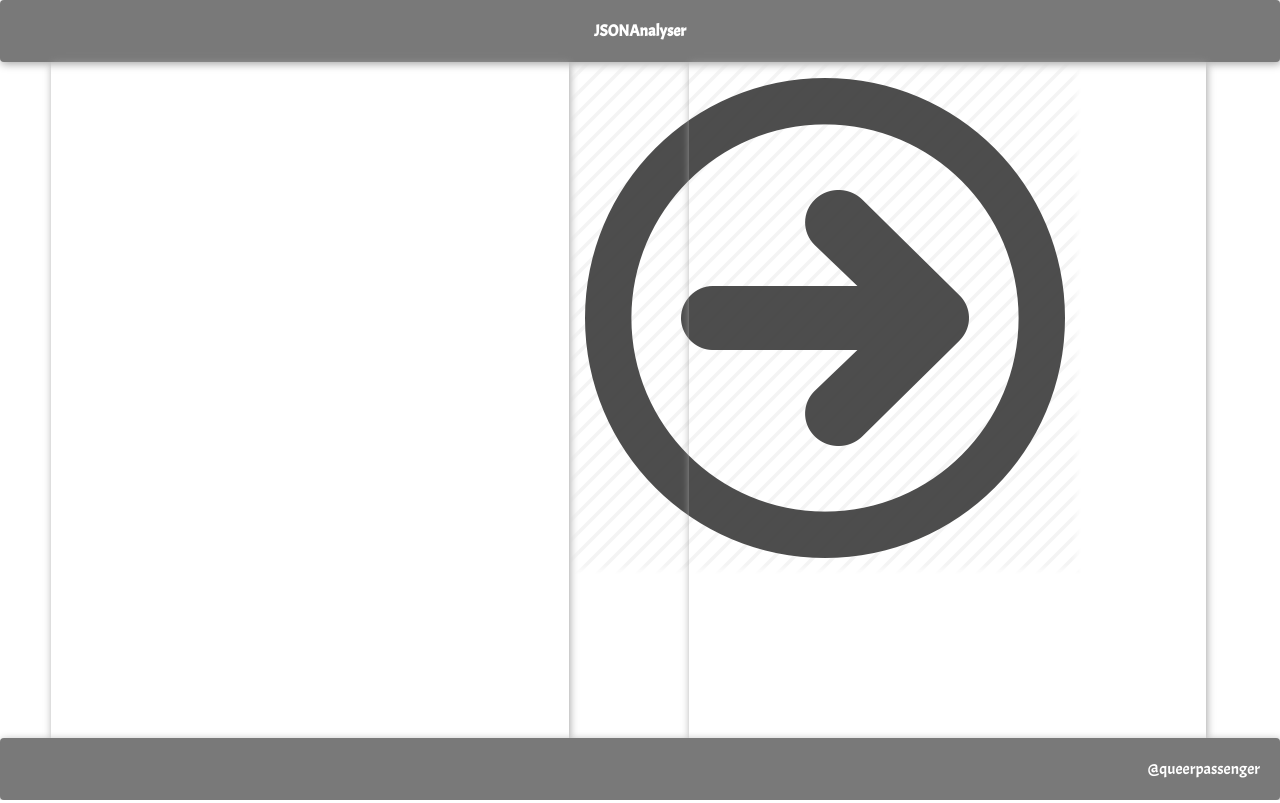
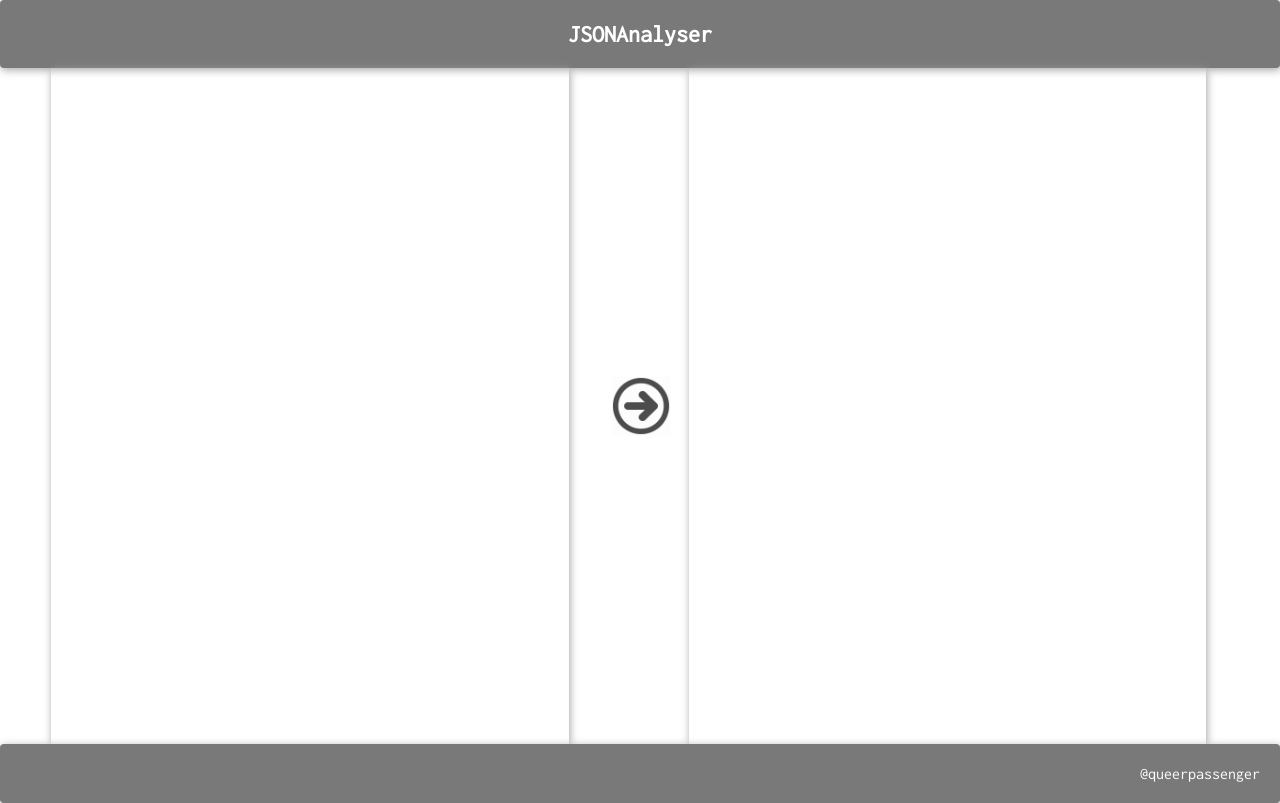
Before and after one commit to queerPassenger/jsonanalyser, a React app: page / in a window 1280 px wide. Built offline with nearby package versions, Linux system fonts and the light colour scheme.

Commit message:
renderingInprogress

```diff
--- a/css/style.css
+++ b/css/style.css
@@ -19,8 +19,8 @@
     float: left;
 }
 .logo_text{
-    font-family: acme;
-    font-size: 16px;
+    font-family:'Inconsolata';
+    font-size: 24px;
     font-weight: bold;
     color: white;
     text-align: center;
@@ -28,21 +28,31 @@
 .author_logo_text{
     text-align: right;
     margin-right: 20px;
-    font-family: acme;
+    font-family: 'Inconsolata';
     color: white;
 }
 .lhs_container,.rhs_container{
     width: 43%;
     box-shadow: 1px 2px 8px #a5a5a5;
     float: left;
-    font-family:jura;
-    padding-top:10px;
+    font-family: 'Source Code Pro';
+    font-size: 18px;
+    padding-top: 10px;
     padding-bottom: 10px;
 }
 .cs_container{
     width: 10%;
     float: left;
 }
+.right_arrow_container{
+    position:relative;
+    left:35%;
+}
+.rightArrow_img{
+    width: 60px;
+    cursor:pointer;
+}
+
 *{
    /*  outline:1px solid black; */
 }
--- a/index.html
+++ b/index.html
@@ -2,8 +2,7 @@
 <head>
 	<meta http-equiv="Content-Type" content="text/html; charset=UTF-8" />
   <title>JSON Analyser</title>
-  <link rel="stylesheet" href="//fonts.googleapis.com/css?family=Acme:300,400,600,700&amp;lang=en" />
-  <link rel="stylesheet" href="//fonts.googleapis.com/css?family=Jura:300,400,600,700&amp;lang=en" />
+  <link rel="stylesheet" href="//fonts.googleapis.com/css?family=Jura|Inconsolata|Source+Code+Pro:300,400,600,700&amp;lang=en" />
   <link rel="stylesheet" type="text/css" href="css/style.css">
 </head>
 <body>
--- a/src/jsonanalyser.jsx
+++ b/src/jsonanalyser.jsx
@@ -3,22 +3,104 @@
 class JSONAnalyser extends React.Component{
     constructor(props){
         super(props);
+        this.state={
+            renderComponent:false,
+        }
+        this.jsonToAnalyse=null,
+        this.analysedJSON=null,
+
+        this.count=-1;
+        this.collapseSet=[];
+        this.collapseFlag=true;
+
         this.style={
-            minHeight:window.innerHeight-124-20,
+            container:{
+                minHeight:window.innerHeight-(66+58)-20,
+            },
+            right_arrow_container:{
+                top:((window.innerHeight-(66+58)-20)/2)-20,
+            }
         }
+        this.analysedStyle={
+
+        };
     }
+    componentDidMount(){
+        this.computeAnalysedStyle();
+    }
+    computeAnalysedStyle(){
+        this.analysedStyle['object_parent_wrapper']={
+            paddingLeft:'2%',
+        };
+        this.analysedStyle['array_parent_wrapper']=this.analysedStyle['object_parent_wrapper'];
+        this.analysedStyle['keyIndStyle']={
+            float:'left',
+            marginRight:'5px',
+            fontSize:'16px',
+            fontFamily:'Source Code Pro',
+            fontWeight:'bold'
+        };
+        this.analysedStyle['keyIndFloatStyle']=JSON.parse(JSON.stringify(this.analysedStyle['keyIndStyle']));
+        this.analysedStyle['keyIndFloatStyle']['float']='left';
+        this.analysedStyle['valStyle']={
+            marginLeft:'4%'
+        };
+        this.analysedStyle['valueStyle']={
+            fontSize:'16px',
+            fontFamily:'Source Code Pro',
+            fontWeight:'bold'
+        };
+        this.analysedStyle['collapsable-icon']={
+            width:'30px',
+            float:'left',
+            height:'20px'
+        };
+        this.analysedStyle['hide']={
+            display:'none'
+        };
+        this.analysedStyle['valHint']={
+            fontSize:'11px',
+            fontFamily:'Source Code Pro',
+            color:'gray',
+            width:'60px',
+            display:'inline-block',
+            paddingTop:'5px',
+            paddingBottom:'5px',
+            paddingLeft:'5px'
+        }
+        this.renderComponent();
+    }
+    handleAnalyser(){
+       var innerText = this.refs['lhs'].innerText  // using innerText here because it preserves newlines
+        if(innerText[innerText.length-1] === '\n') {
+            innerText = innerText.slice(0,-1) ;
+            // get rid of weird extra newline
+        }
+        let output=innerText.replace(/(\r\n\t|\n|\r\t|\s)/gm,"");
+        let jsonOutput=JSON.parse(output);
+        this.jsonToAnalyse=jsonOutput;
+        this.renderComponent();
+    }
+    analyser(){
 
+    }
+    renderComponent(){
+        this.setState({
+            renderComponent:!this.state.renderComponent,
+        })
+    }
     render(){
         return(
-            <div className="jsonanalyser_container" style={this.style}>
-                <div className="lhs_container" contenteditable={"true"} style={this.style}>
+            <div className="jsonanalyser_container" style={this.style['container']}>
+                <div className="lhs_container" ref="lhs" contentEditable={"true"} style={this.style['container']}>
                 </div>
-                <div className="cs_container" style={this.style}>
-                    <div className="right_arrow_container">
-                        <img src="img/rightArrow.png"></img>
+                <div className="cs_container" style={this.style['container']}>
+                    <div className="right_arrow_container" style={this.style['right_arrow_container']} onClick={this.handleAnalyser.bind(this)}>
+                        <img src="img/rightArrow.png" className="rightArrow_img"></img>
                     </div>
                 </div>
-                <div className="rhs_container" contenteditable={"true"} style={this.style}>
+                <div className="rhs_container" contentEditable={"true"} style={this.style['container']}>
+                    {this.analyser()}
                 </div>
             </div>
         )
```
